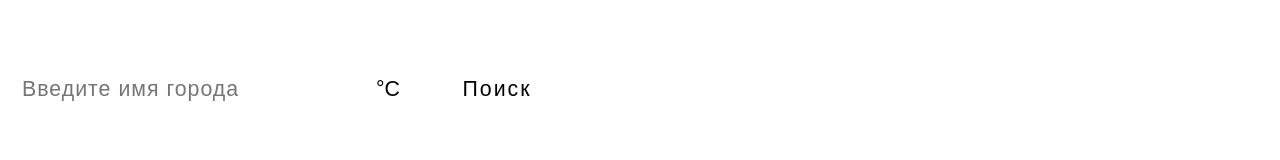
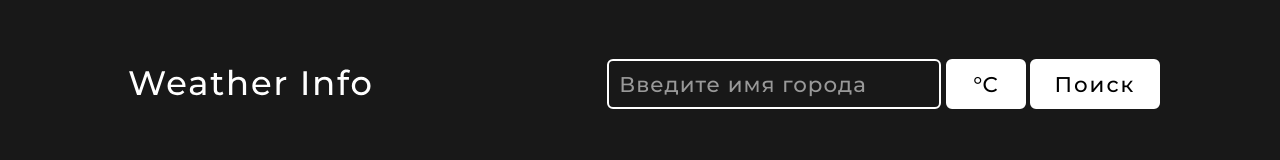
Before and after one commit to knoxydev/weather-info, a plain HTML site: page index.html in a window 1280 px wide. Drawn offline with Linux system fonts and the light colour scheme; some packages are replaced by stand-ins of ours; no server answers; a script that the page names is missing.

Commit message:
fixed style.css

```diff
--- a/style.css
+++ b/style.css
@@ -1,3 +1,62 @@
+@import 'blocks/fonts.css';
+body {
+  padding: 0;
+  margin: 0;
+  scroll-behavior: smooth;
+  background: #181818;
+}
+* {transition: 0.3s ease-in-out; font-family: 'Montserrat', sans-serif;}
+button:focus {outline: none;}
+input:focus {outline: none;}
+
+button {transform: translateY(0px); transition: 0.2s ease-in-out;}
+button:active {transform: translateY(10px);}
+
+::-webkit-input-placeholder {color: #999999;} /* WebKit browsers */
+:-moz-placeholder { color: #999999;} /* Mozilla Firefox 4 to 18 */
+::-moz-placeholder {color: #999999;} /* Mozilla Firefox 19+ */
+:-ms-input-placeholder {color: #999999;} /* Internet Explorer 10+ */
+
+::-webkit-scrollbar {background: transparent; width: 8px;}
+::-webkit-scrollbar-thumb {background: rgba(255, 255, 255, 0.2); border-radius: 0px;}
+::-webkit-scrollbar-track-piece {background: transparent;}
+
+.glav-block {background: #181818; color: black;}
+.header-block {
+	background: #181818;
+	padding: 12px;
+	transform: translateY(40px);
+
+	top: 0px;
+	display: flex;
+	flex-direction: row;
+	justify-content: space-around;
+	flex-wrap: wrap;
+
+	transition: 0.3s ease-out;
+}
+.header-block > div:nth-of-type(1) {
+	font-size: 24pt;
+	color: white;
+	letter-spacing: 2px;
+	text-align: center;
+	padding: 10px;
+	user-select: none;
+	display: inline-block;
+}
+
+#weather-icon-path-1,
+#weather-icon-path-2,
+#weather-icon-path-3,
+#weather-icon-path-4,
+#weather-icon-path-5,
+#weather-icon-path-6 {stroke: transparent;}
+
+#weather-icon-block:hover #weather-icon-path-1,
+#weather-icon-block:hover #weather-icon-path-2,
+#weather-icon-block:hover #weather-icon-path-3,
+#weather-icon-block:hover #weather-icon-path-4,
+#weather-icon-block:hover #weather-icon-path-5,
 #weather-icon-block:hover #weather-icon-path-6 {stroke: white;}
 
 .header-search-block {
```
